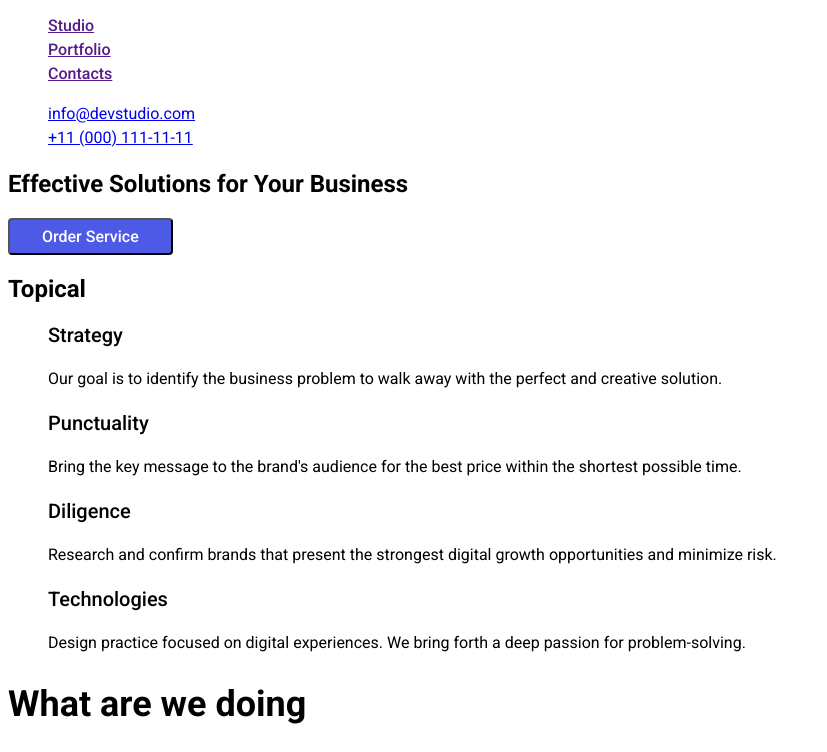
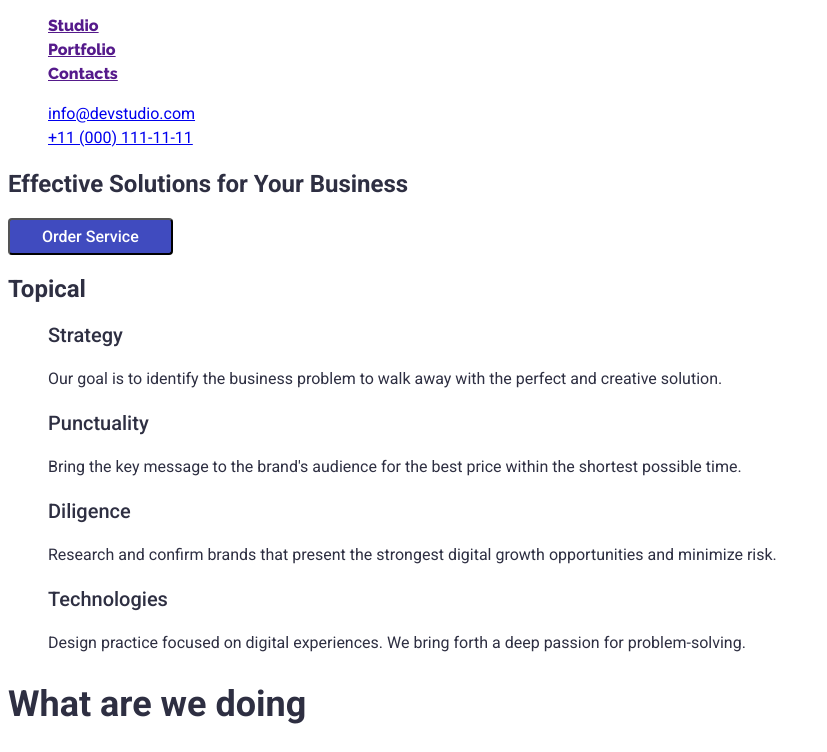
Before and after one commit to bohdan2332/goit-markup-hw-02, a plain HTML site: page index.html in a window 1280 px wide. Both pictures are taken after a click on the button "Order Service". Shown: the part 31-783 px from the top of the page, without its empty margins (0-827 px from the left). Drawn offline with Linux system fonts and the light colour scheme.

Commit message:
rer
ewrew

```diff
--- a/css/styles.css
+++ b/css/styles.css
@@ -1,4 +1,6 @@
 body {
+
+color: #2E2F42;
 
 font-family: 'Raleway', sans-serif;
 font-family: 'Roboto', sans-serif;
@@ -26,7 +28,7 @@ list-style-type: none
 }
 
 .header-item {
-    font-family: 'Roboto';
+    font-family: 'Raleway';
     font-style: normal;
     font-weight: 500;
     font-size: 16px;
@@ -86,11 +88,17 @@ align-items: flex-start;
 padding: 16px 32px;
 gap: 10px;
 
+cursor: pointer;
+
 }
 
 .intro-btn:hover {
     background-color: #404BBF;
 }
+.intro-btn:focus {
+    background-color: #404BBF
+}
+
 
 
 
```
